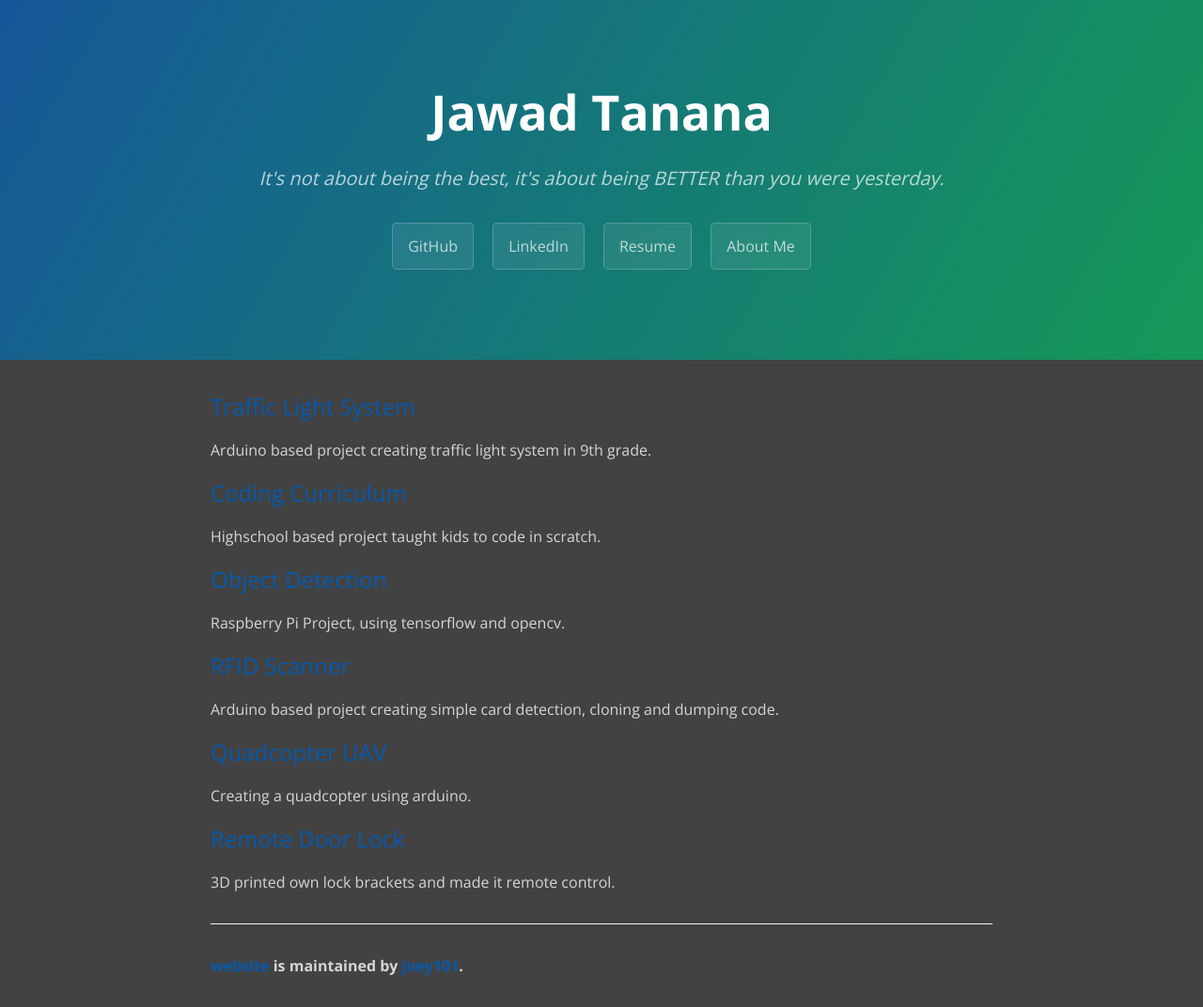
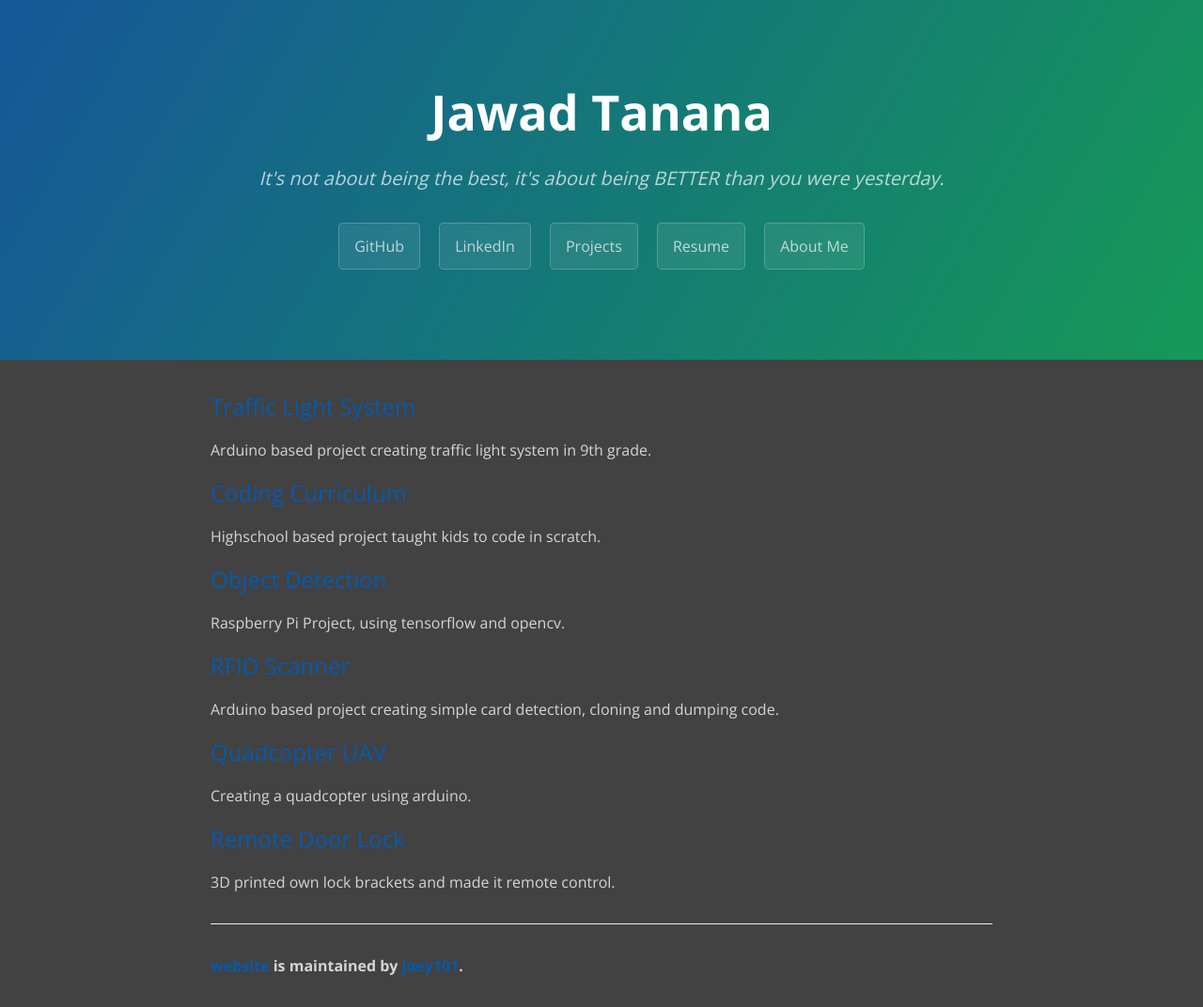
Before and after one commit to joey101/website, a Jekyll site: the page built from index.md, in a window 1280 px wide. Shown: the whole page at 94% size. Built offline with Jekyll 4.4.1, drawn with Linux system fonts in a browser that asks for light colours.

Commit message:
Projects Button

```diff
--- a/_layouts/default.html
+++ b/_layouts/default.html
@@ -23,6 +23,7 @@
       {% endif %}
       {% if site.show_downloads %}
         <a href="https://www.linkedin.com/in/jawad-tanana" class="btn">LinkedIn</a>
+        <a href="../index.html" class="btn">Projects</a>
         <a href="/resume/resume.pdf" class="btn">Resume</a>
         <a href="../another-page.html" class="btn">About Me</a>
       {% endif %}
```
